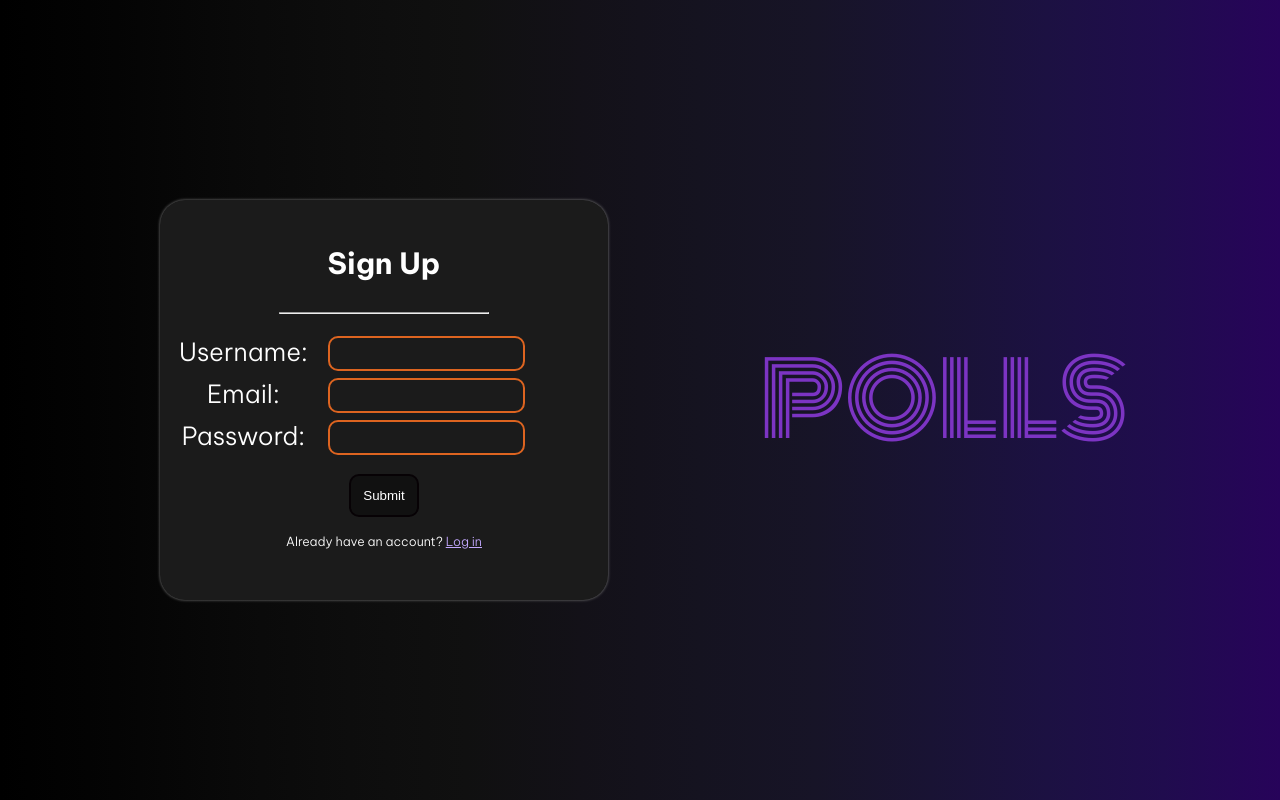
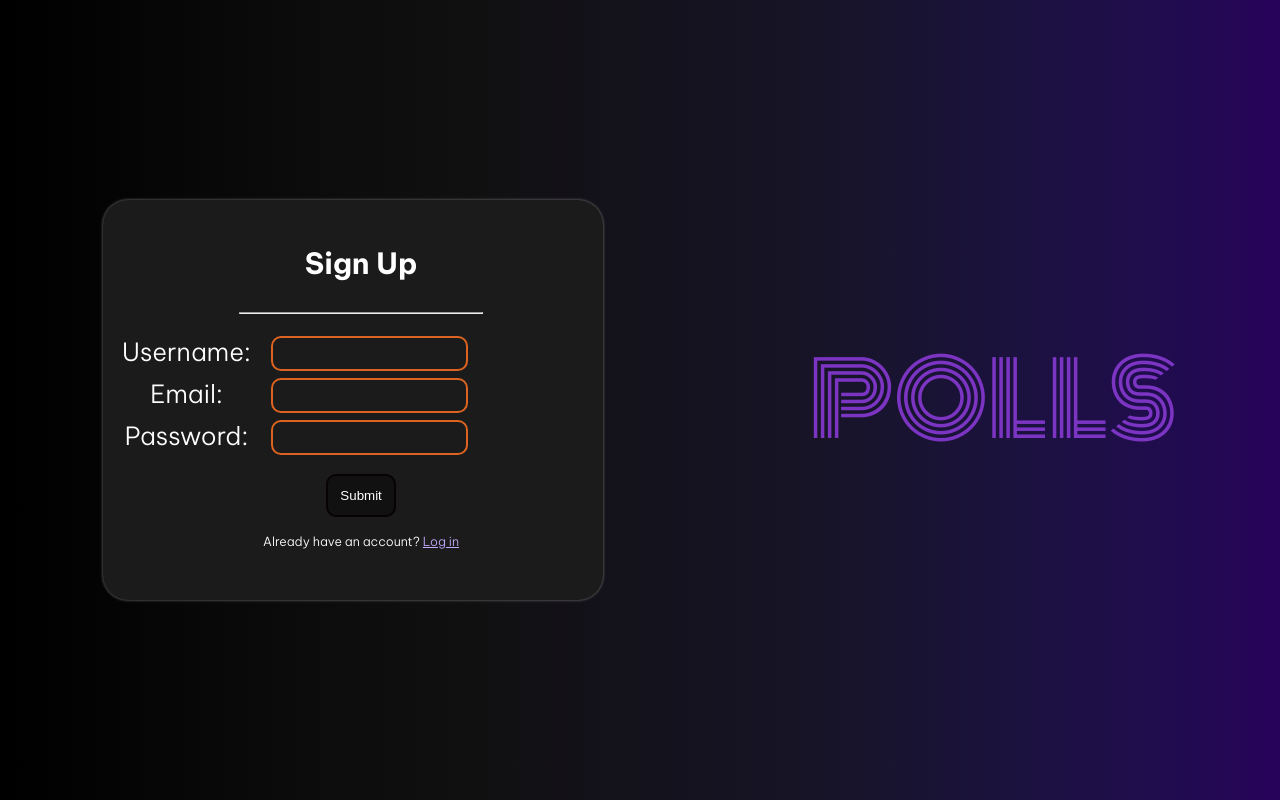
Before and after one commit to horrifyingHorse/Polls-a-Survey-Site, a Flask app: page /signup in a window 1280 px wide. Run offline with Flask 3, Linux system fonts and the light colour scheme.

Commit message:
device tailored style sheets for signup

```diff
--- a/templates/signup.html
+++ b/templates/signup.html
@@ -10,7 +10,7 @@
     <link href="https://fonts.googleapis.com/css2?family=Be+Vietnam+Pro:ital,wght@0,100;0,200;0,300;0,400;0,500;0,600;0,700;0,800;0,900;1,100;1,200;1,300;1,400;1,500;1,600;1,700;1,800;1,900&family=Jost:ital,wght@0,100..900;1,100..900&display=swap" rel="stylesheet">
     <link href="https://fonts.googleapis.com/css2?family=Monoton&display=swap" rel="stylesheet">
 
-    <link rel="stylesheet" href="{{ url_for('static', filename='css/style.css') }}">
+    <link rel="stylesheet" href="{{ url_for('static', filename='css/logcss.css') }}">
     <link rel="stylesheet"
         href="https://cdnjs.cloudflare.com/ajax/libs/animate.css/4.1.1/animate.min.css"
     />
@@ -28,7 +28,12 @@
     </style>
 </head>
 <body class="conductBody" id="loginBg">
-    <div style="display: flex; height: 100vh; box-sizing: border-box; align-items: center;">
+    <div class="media">
+        <div class="media-hidden" style="text-align: center;">
+            <span class="heading" style="color: rgb(124, 52, 195); font-size: 100px">
+                POLLS
+            </span>
+        </div>
         <div class="questionBox login">
             <form action="/signup" method="post" id="signupform">
                 <h3 style="text-align: center">Sign Up</h3>
@@ -62,7 +67,7 @@
                 </div>
             </form>
         </div>
-        <div style="margin: 0 auto">
+        <div class="normal" style="margin: 0 auto">
             <span class="heading" style="color: rgb(124, 52, 195); font-size: 100px">
                 POLLS
             </span>
```
